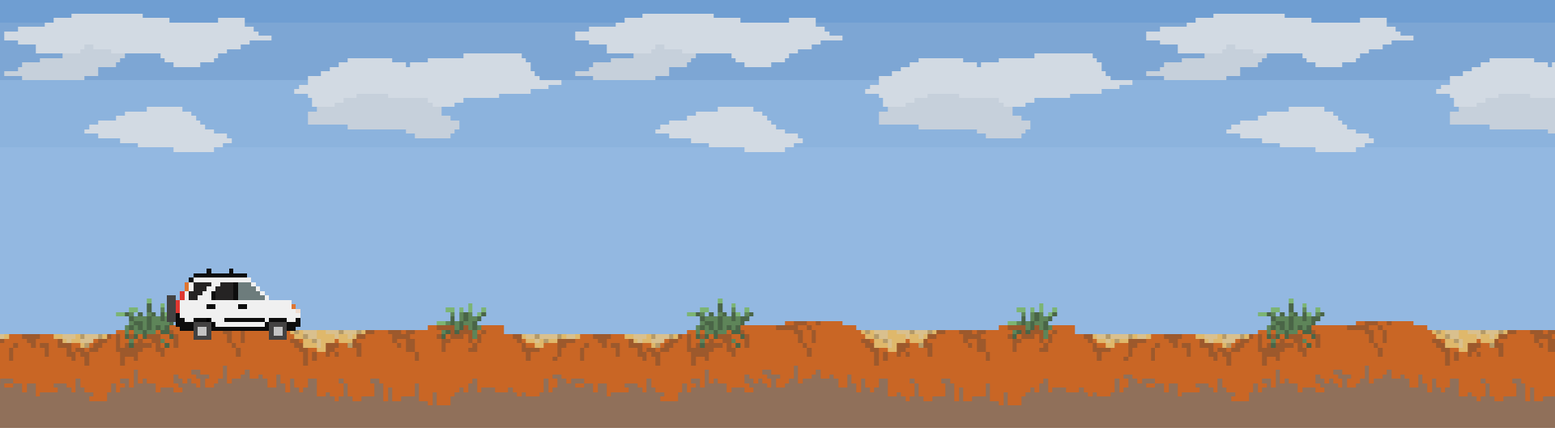
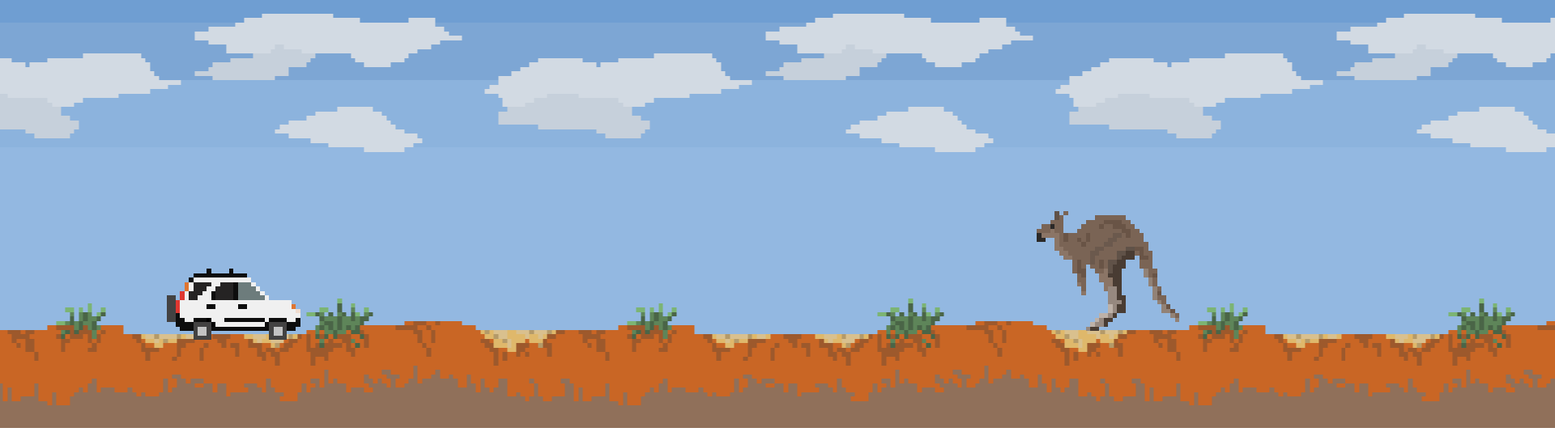
Before and after one commit to HaakmanWout/australia_roadtrip_game, a plain HTML site: page index.html in a window 1280 px wide. Shown: the part 266-800 px from the top of the page at 81% size, 1920 px wide, since content can reach past the window. Drawn offline with Linux system fonts and the light colour scheme.

Commit message:
feat: Jumping kangaroo

```diff
--- a/index.html
+++ b/index.html
@@ -23,6 +23,10 @@
     <div id="australian_soil"></div>
     <div id="honda_crv"></div>
 
+    <div id="enemies">
+
+    </div>
+
     <div id="coming_soon">Coming soon...</div>
     <div id="stats">Stats: </div>
     <div id="hit_test">No hit</div>
--- a/scripts/game.js
+++ b/scripts/game.js
@@ -4,18 +4,25 @@ document.addEventListener("click", function(){
     }
 });
 
-var std_force = 2.5;
+var std_force = 3;
 var posy = 52.5;
 var force = 0;
 var demean = 0.1;
 
 var honda_crv = document.getElementById("honda_crv");
 var stats = document.getElementById("stats");
+var enemies = document.getElementById("enemies");
+
+var enemy_list = [];
 
 function calculateForce() {
     force = Math.max(force - demean, -std_force);
 
     posy = Math.min(52.5, posy - force);
+}
+
+function pushKangaroo() {
+    enemy_list.push({enemy_name:"kangaroo", posx: 120, posy: 52.5});
 }
 
 function draw() {
@@ -27,6 +34,15 @@ function draw() {
         + ", " + Number((hondaBB.width).toFixed(2)) + ", " + Number((hondaBB.height).toFixed(2));
 
     honda_crv.style.transform = "translate3d(25vh, " + posy +"vh, 0)";
+
+    enemies.innerHTML = "";
+    for (var i = 0; i < enemy_list.length; i++) {
+        enemy_list[i].posx -= 1;
+        if (enemy_list[i].posx <= -20) {
+            enemy_list[i].posx = 120;
+        }
+        enemies.innerHTML += "<div id=\"" + enemy_list[i].enemy_name + "\" style=\"transform:translate3d(" + enemy_list[i].posx + "vw, " + enemy_list[i].posy + "vh, 0)\"></div>";
+    }
 }
 
 function loop(timestamp) {
@@ -39,4 +55,5 @@ function loop(timestamp) {
   }
 
   var lastRender = 0
+  pushKangaroo()
   window.requestAnimationFrame(loop)
--- a/stylesheets/game.css
+++ b/stylesheets/game.css
@@ -83,7 +83,7 @@ main {
 
     height: 88.2vh;
     width: 300%;
-    animation: slide 2s linear infinite;
+    animation: slide 1.2s linear infinite;
 }
 
 #australian_soil {
@@ -95,7 +95,7 @@ main {
 
     height: 88.2vh;
     width: 300%;
-    animation: slide 2s linear infinite;
+    animation: slide 1.2s linear infinite;
 }
 
 #honda_crv {
@@ -108,6 +108,17 @@ main {
     height: 22.05vh;
     width: 22.05vh;
     transform: translate3d(25vh, 52.5vh, 0);
+}
+
+#kangaroo {
+    background-image: url("../images/kangaroo.png");
+    background-size: contain;
+    background-repeat: no-repeat;
+
+    position: absolute;
+
+    height: 22.05vh;
+    width: 22.05vh;
 }
 
 #coming_soon {
```
Also changed, not shown: images/kangaroo.png (added).
